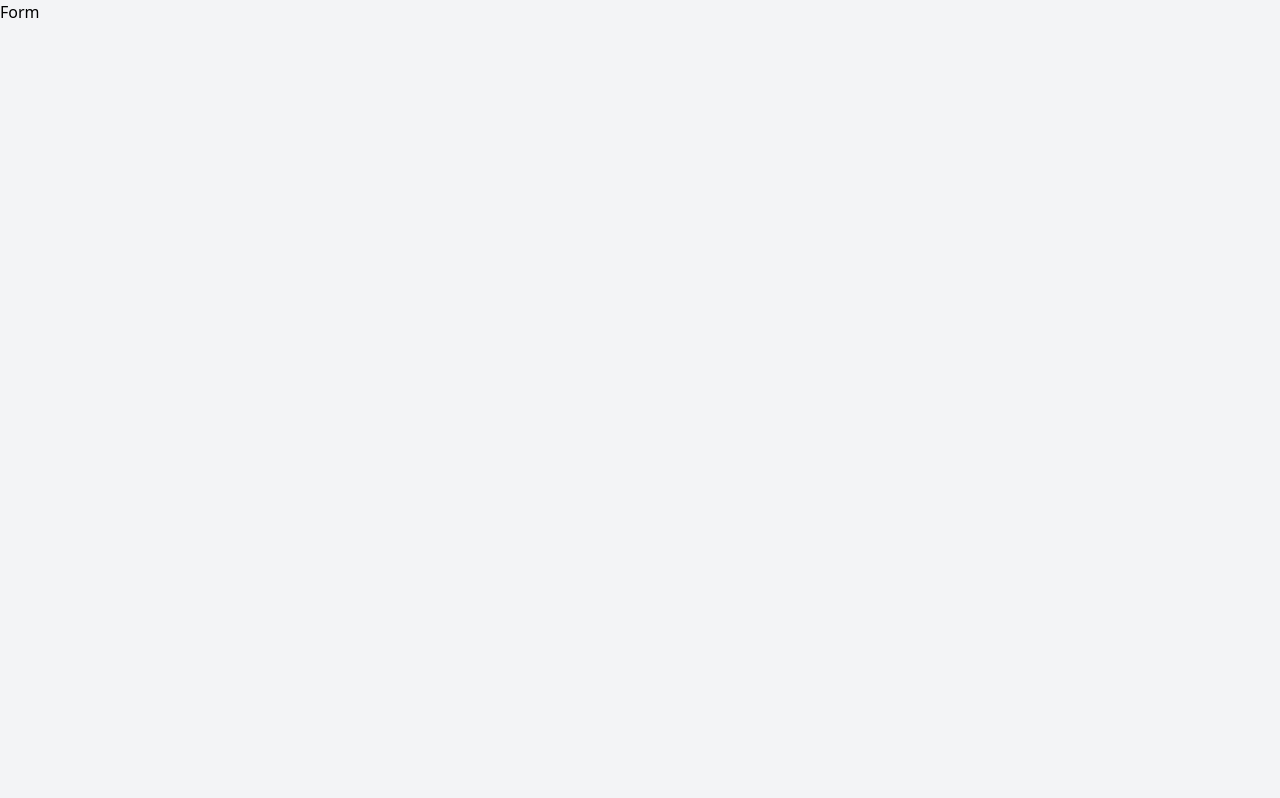
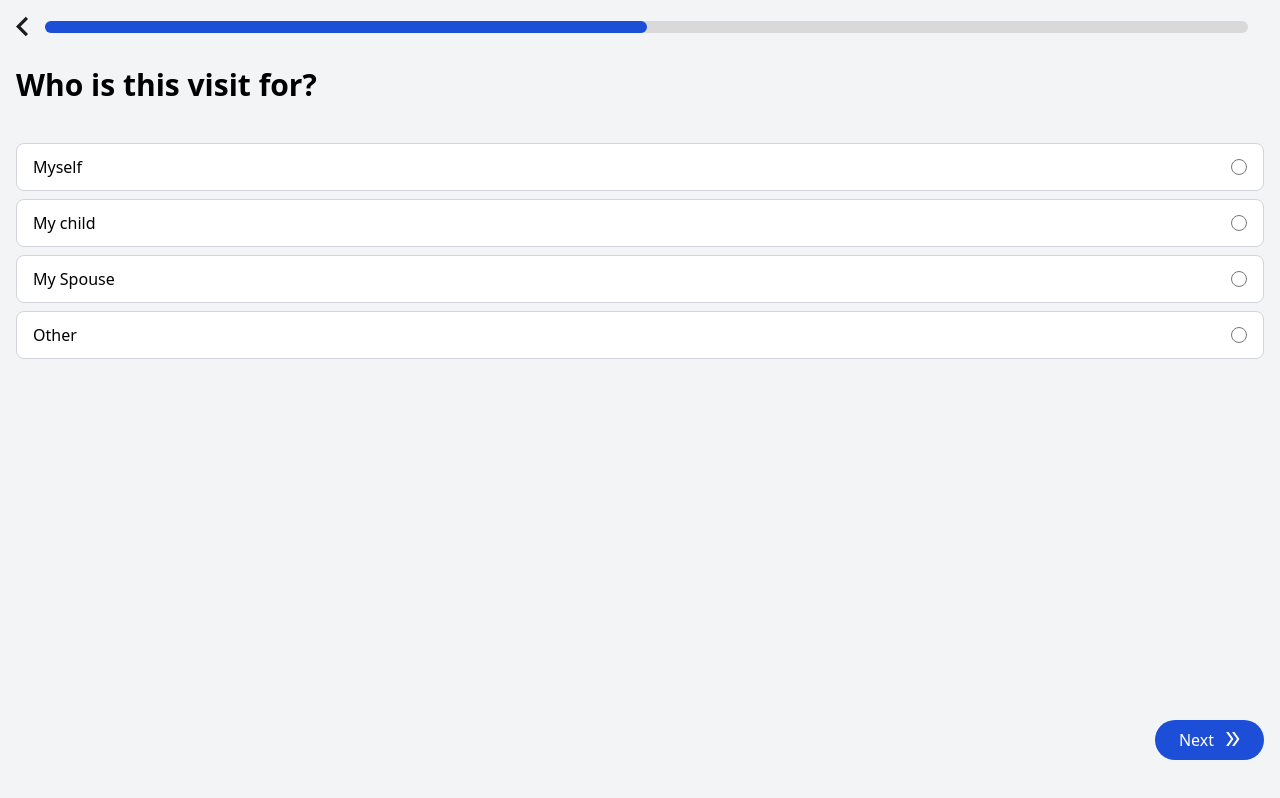
Before and after one commit to nowarrenty/patient-check-in, a Next.js app: page /form in a window 1280 px wide. Built offline with nearby package versions, Linux system fonts and the light colour scheme.

Commit message:
feat: add visitor-form

```diff
--- /dev/null
+++ b/components/forms/visitor-form.tsx
@@ -0,0 +1,24 @@
+import { type NextComponentType } from "next";
+import { VisitorFormProps } from "../../types";
+import { RadioItem } from "../radio";
+
+const VisitorForm: NextComponentType = ({ tailwind }: VisitorFormProps) => {
+  const options = new Set<string>()
+    .add("Myself")
+    .add("My child")
+    .add("My Spouse")
+    .add("Other");
+
+  const radioItems = Array.from(options).map((option, index) => (
+    <RadioItem label={option} key={index} name="personVisiting"/>
+  ));
+
+  return (
+    <div className="">
+      <h1 className="text-3xl mt-6 font-semibold">Who is this visit for?</h1>
+      <div className="space-y-2 mt-10">{radioItems}</div>
+    </div>
+  );
+};
+
+export { VisitorForm };
--- /dev/null
+++ b/components/radio.tsx
@@ -0,0 +1,18 @@
+import { RadioItemProps } from "../types";
+
+const RadioItem = ({ label,name }: RadioItemProps) => {
+  return (
+    <label className="grid grid-cols-2 items-center bg-white border border-gray-300 rounded-lg h-12 indent-4">
+      {label}
+      <input
+        // {...registration}
+        name={name}
+        value={label}
+        className="w-4 h-4 justify-self-end mr-4"
+        type="radio"
+      />
+    </label>
+  );
+};
+
+export { RadioItem };
--- a/pages/form.tsx
+++ b/pages/form.tsx
@@ -1,7 +1,26 @@
 import { NextPage } from "next";
+import { useState } from "react";
+import { PersonalDetailsForm } from "../components/forms/personal-details-form";
+import TopNav from "../components/forms/top-nav";
+import { VisitorForm } from "../components/forms/visitor-form";
+import { NextButton } from "../components/next-button";
 
-const Form: NextPage =() => {
-return <div>Form</div>
-}
+const Form: NextPage = () => {
+  const [formStep, setFormStep] = useState(0);
+  const forms = [<VisitorForm key={0} />, <PersonalDetailsForm key={1} />];
+  return (
+    <div className="flex flex-col mx-4 h-full">
+      <TopNav
+        setFormStep={setFormStep}
+        numSteps={forms.length}
+        formStep={formStep + 1}
+        tailwind="mt-4"
+      />
+      {forms[formStep]}
+      <div className="grow place-self-end"></div>
+      <NextButton tailwind="mb-10"/>
+    </div>
+  );
+};
 
-export default Form
+export default Form;
```
